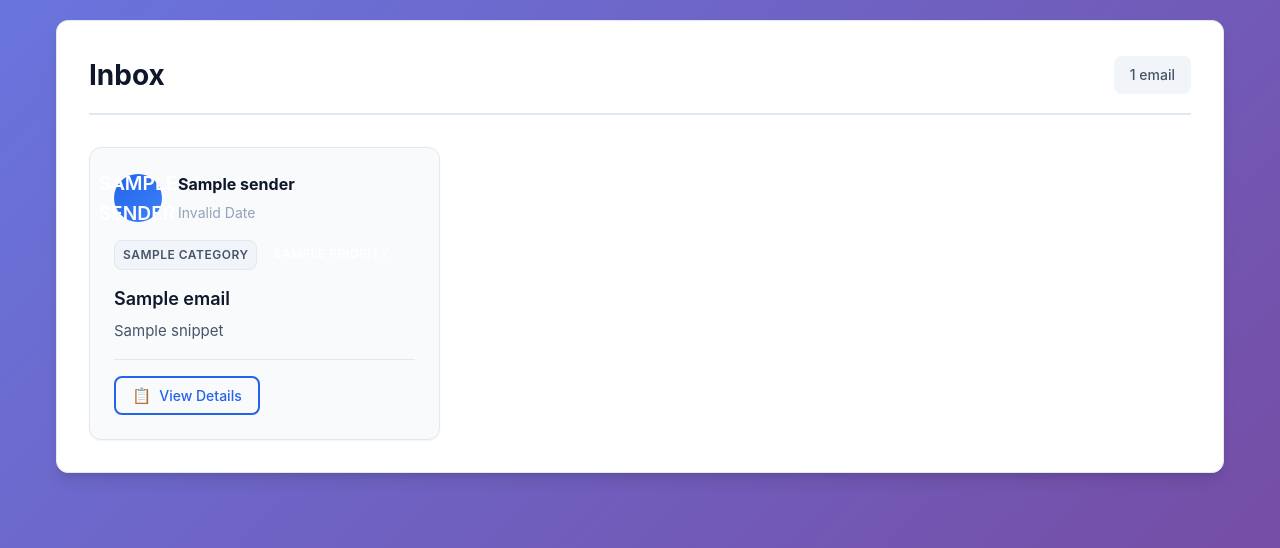
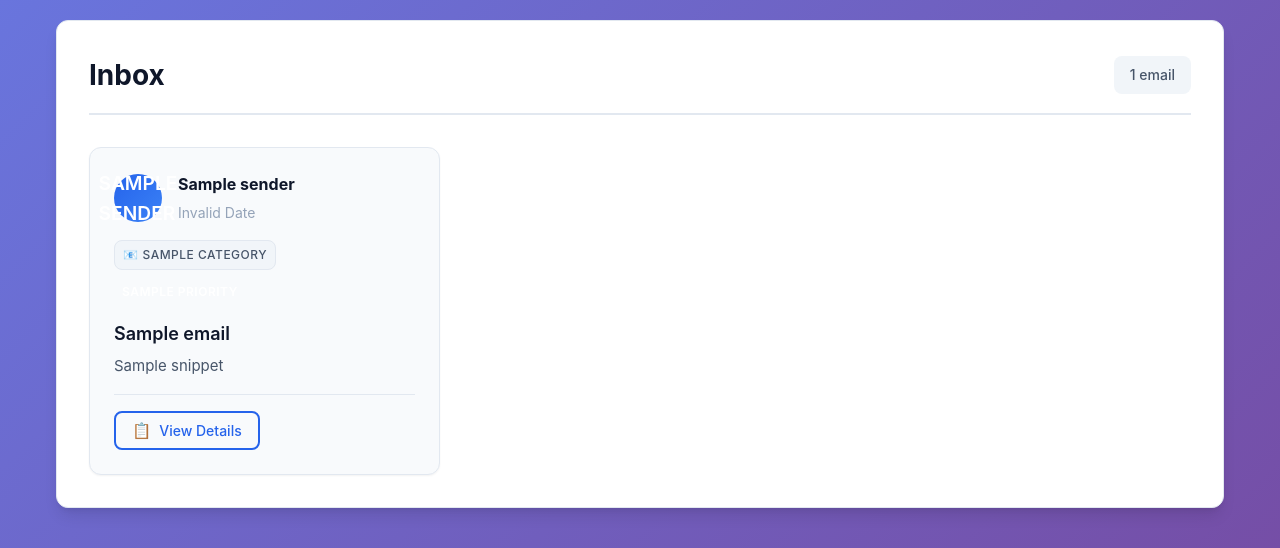
Before and after one commit to premavision/prema-inbox-triage-ai, a FastAPI app: template app/ui/templates/dashboard.html in a window 1280 px wide. Shown: the part 430-978 px from the top of the page. Run offline with FastAPI, Linux system fonts and the light colour scheme; the template is opened without the code that fills it: most values are stand-ins (such as "Sample title", 1, 10 or a date in 2020).

Commit message:
Improve category labels with formatted names and icons
- Add category label formatter to convert SALES_LEAD -> 'Sales Lead'
- Add icons for each category type (💼 Sales Lead, 🛟 Support, 🏢 Internal, 📧 Other)
- Enhance CSS styling with distinct colors and gradients for each category
- Improve badge display with icons and formatted text
- Make category badges more visually distinct and user-friendly

```diff
--- a/app/ui/static/styles.css
+++ b/app/ui/static/styles.css
@@ -351,9 +351,51 @@ body {
 }
 
 .badge-category {
+  display: inline-flex;
+  align-items: center;
+  gap: var(--spacing-xs);
   background: var(--bg-tertiary);
   color: var(--text-secondary);
   border: 1px solid var(--border-color);
+  font-weight: 500;
+}
+
+.badge-icon {
+  font-size: 1em;
+  line-height: 1;
+}
+
+.badge-text {
+  font-size: 0.75rem;
+}
+
+/* Category-specific styling */
+.badge-sales-lead {
+  background: linear-gradient(135deg, #10b981 0%, #34d399 100%);
+  color: white;
+  border: none;
+  box-shadow: 0 2px 4px rgba(16, 185, 129, 0.3);
+}
+
+.badge-support-request {
+  background: linear-gradient(135deg, #3b82f6 0%, #60a5fa 100%);
+  color: white;
+  border: none;
+  box-shadow: 0 2px 4px rgba(59, 130, 246, 0.3);
+}
+
+.badge-internal {
+  background: linear-gradient(135deg, #8b5cf6 0%, #a78bfa 100%);
+  color: white;
+  border: none;
+  box-shadow: 0 2px 4px rgba(139, 92, 246, 0.3);
+}
+
+.badge-other {
+  background: linear-gradient(135deg, #64748b 0%, #94a3b8 100%);
+  color: white;
+  border: none;
+  box-shadow: 0 2px 4px rgba(100, 116, 139, 0.3);
 }
 
 .badge-priority {
--- a/app/ui/templates/dashboard.html
+++ b/app/ui/templates/dashboard.html
@@ -38,7 +38,10 @@
             <span class="badge badge-lead">⭐ Lead</span>
             {% endif %}
             {% if email.category %}
-            <span class="badge badge-category badge-{{ email.category.lower().replace(' ', '-') }}">{{ email.category }}</span>
+            <span class="badge badge-category badge-{{ email.category.lower().replace('_', '-') }}">
+              <span class="badge-icon">{{ email.category | category_icon }}</span>
+              <span class="badge-text">{{ email.category | format_category }}</span>
+            </span>
             {% endif %}
             {% if email.priority %}
             <span class="badge badge-priority badge-{{ email.priority.lower() }}">{{ email.priority }}</span>
--- a/app/ui/views.py
+++ b/app/ui/views.py
@@ -11,6 +11,40 @@ from app.services.reply_service import ReplyService
 
 router = APIRouter()
 templates = Jinja2Templates(directory="app/ui/templates")
+
+# Category label mappings
+CATEGORY_LABELS = {
+    "SALES_LEAD": "Sales Lead",
+    "SUPPORT_REQUEST": "Support Request",
+    "INTERNAL": "Internal",
+    "OTHER": "Other",
+}
+
+CATEGORY_ICONS = {
+    "SALES_LEAD": "💼",
+    "SUPPORT_REQUEST": "🛟",
+    "INTERNAL": "🏢",
+    "OTHER": "📧",
+}
+
+
+def format_category_label(category: str | None) -> str:
+    """Format category label for display."""
+    if not category:
+        return ""
+    return CATEGORY_LABELS.get(category, category.replace("_", " ").title())
+
+
+def get_category_icon(category: str | None) -> str:
+    """Get icon for category."""
+    if not category:
+        return ""
+    return CATEGORY_ICONS.get(category, "📧")
+
+
+# Add custom filters to Jinja2 environment
+templates.env.filters["format_category"] = format_category_label
+templates.env.filters["category_icon"] = get_category_icon
 
 
 @router.get("/", response_class=HTMLResponse)
```
